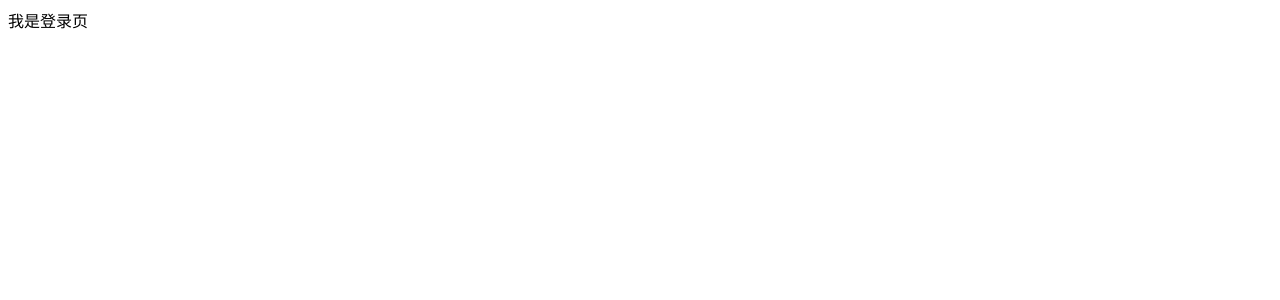
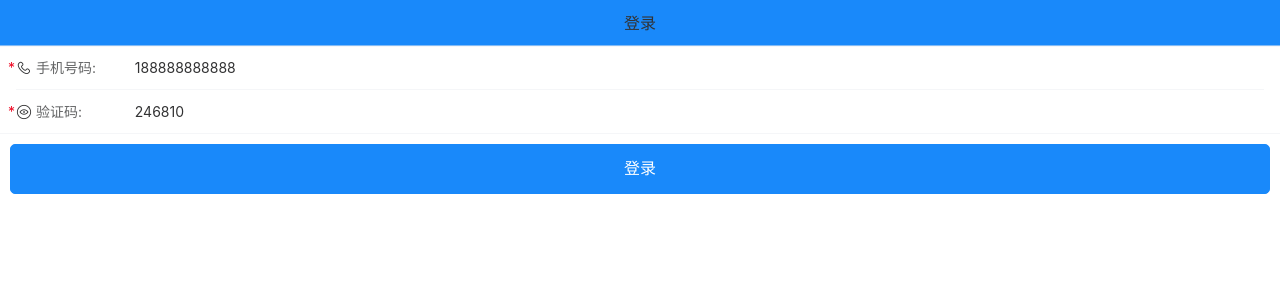
Before and after one commit to lionCL/topline-mobile, a Vue app: page /#/login in a window 1280 px wide. Shown: the top 300 px of the page. Built offline with nearby package versions, Linux system fonts and the light colour scheme.

Commit message:
登录页面布局完成

```diff
--- a/package.json
+++ b/package.json
@@ -9,6 +9,7 @@
   },
   "dependencies": {
     "core-js": "^2.6.5",
+    "vant": "^2.2.1",
     "vue": "^2.6.10",
     "vue-router": "^3.1.3",
     "vuex": "^3.1.1"
--- a/src/main.js
+++ b/src/main.js
@@ -4,6 +4,10 @@ import App from './App.vue'
 import router from '@/router'
 //导入vuex文件
 import store from '@/store'
+//导入vant组件
+import Vant from 'vant'
+import 'vant/lib/index.css'
+Vue.use(Vant)
 
 Vue.config.productionTip = false
 
--- a/src/views/login/index.vue
+++ b/src/views/login/index.vue
@@ -1,13 +1,54 @@
 <template>
-  <div>我是登录页</div>
+  <div>
+    <!-- nav导航 -->
+    <van-nav-bar title="登录" />
+    <!-- Field 输入框 -->
+    <van-cell-group>
+      <van-field v-model="mobile"
+                 left-icon='phone-o'
+                 required
+                 clearable
+                 label="手机号码:"
+                 placeholder="请输入手机号" />
+      <van-field v-model="code"
+                 type="text"
+                 left-icon='browsing-history-o'
+                 label="验证码:"
+                 placeholder="请输入验证码"
+                 required />
+    </van-cell-group>
+    <!-- 登录按钮 -->
+    <div class="mybtn">
+      <van-button type="info"
+                  size="large">登录</van-button>
+    </div>
+  </div>
 </template>
 
 <script>
 export default {
-
+  name: 'login',
+  data() {
+    return {
+      mobile: '188888888888',
+      code: '246810'
+    }
+  }
 }
 </script>
 
-<style>
-
+<style lang='less' scoped>
+.van-nav-bar {
+  background-color: #1989fa;
+  .van-nav-bar__title {
+    color: #fff;
+    font-size: 18px;
+  }
+}
+.mybtn {
+  padding: 10px;
+  .van-button {
+    border-radius: 5px;
+  }
+}
 </style>
```
Also changed, not shown: 1 other file (tests, documents, lock files or other folders).
